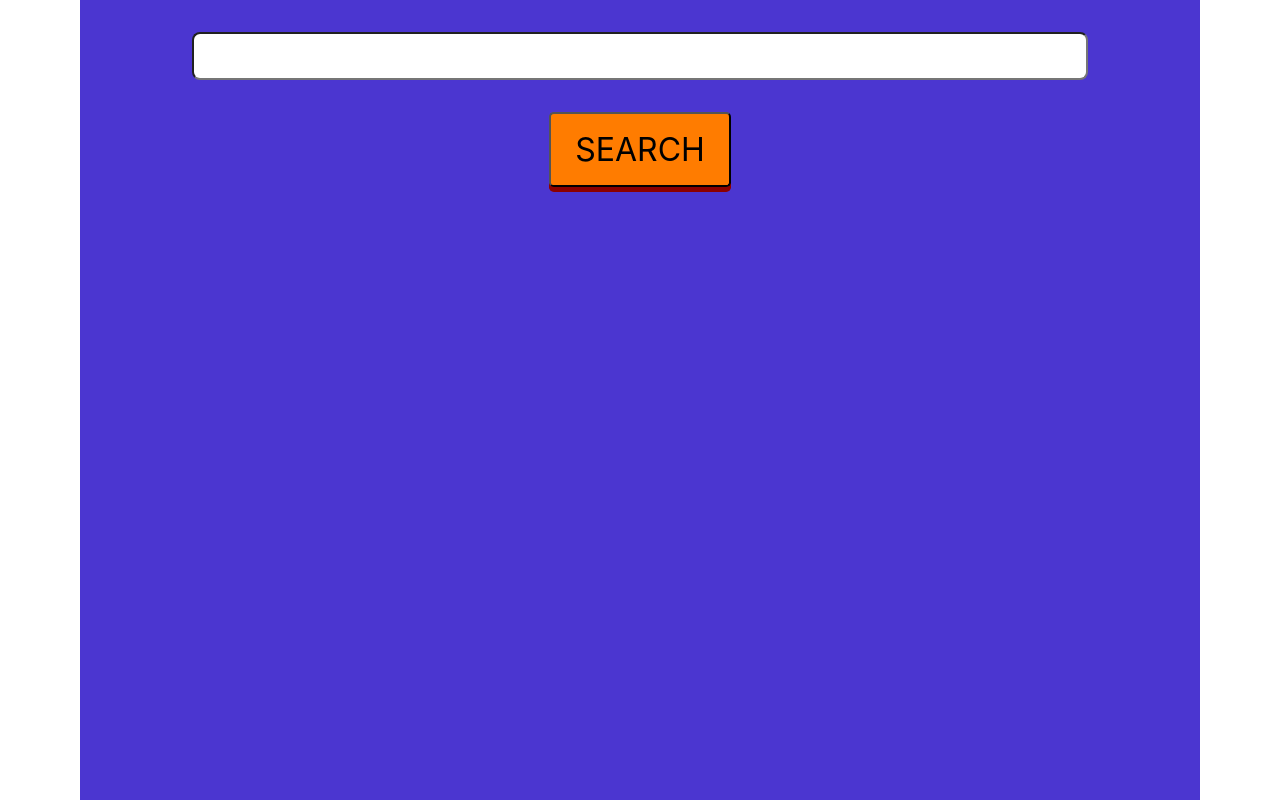
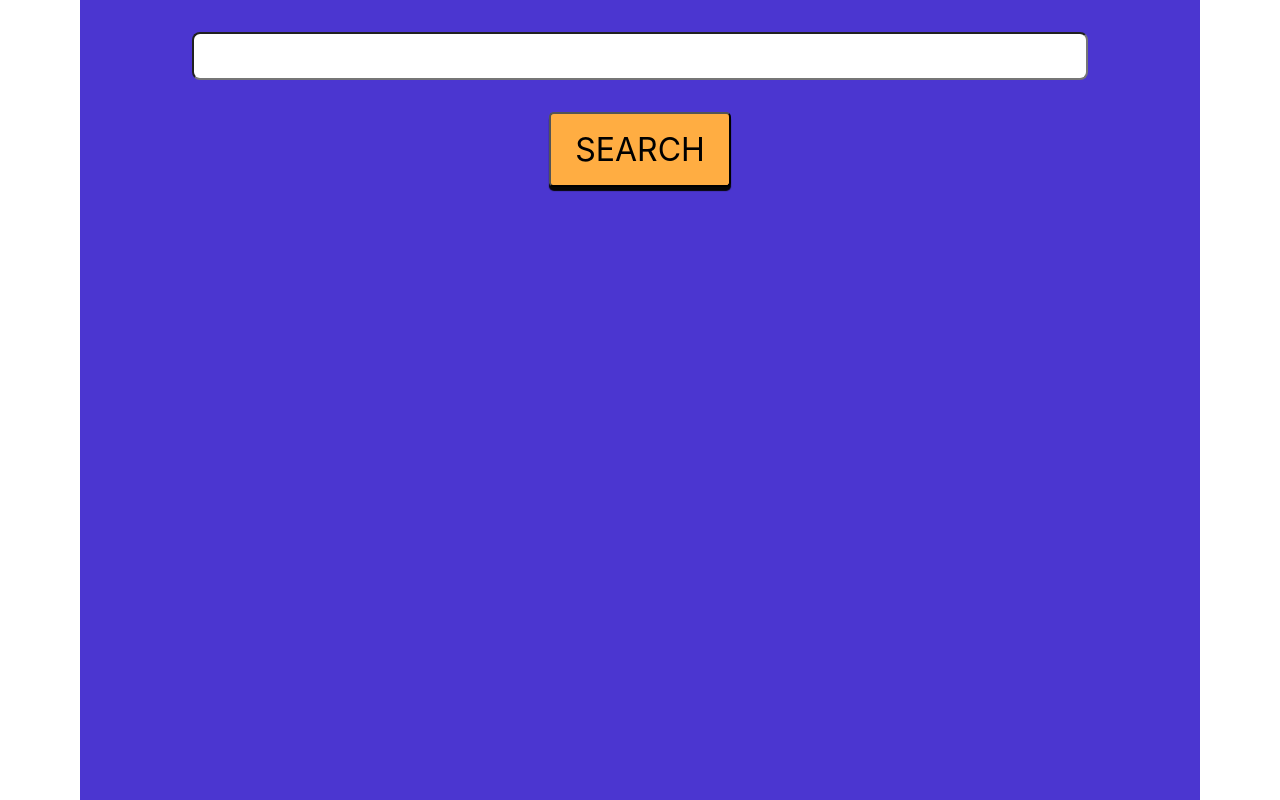
Before and after one commit to jkukavi/pdkstr, a React (Create React App) app in the folder client/: page / in a window 1280 px wide. Built offline with nearby package versions, Linux system fonts and the light colour scheme.

Commit message:
fix colors & layout shifts

```diff
--- a/client/src/App.css
+++ b/client/src/App.css
@@ -1,5 +1,6 @@
 body {
   margin: 0;
+  padding-left: calc(100vw - 100%);
 }
 
 p {
@@ -24,7 +25,6 @@ audio {
   display: flex;
   direction: column;
   align-content: space-between;
-  width: 100vw;
   max-width: 1120px;
   min-height: 100vh;
   background-color: #4b36d0;
@@ -47,8 +47,8 @@ audio {
 }
 
 .button {
-  background-color: rgb(255 124 0);
-  box-shadow: 0 5px 0 darkred;
+  background-color: #ffad42;
+  box-shadow: 0px 4px 1px 0px #050505;
   color: rgb(0, 0, 0);
   padding: 0.5em 0.75em;
   position: relative;
@@ -61,15 +61,15 @@ audio {
   margin-top: 2rem;
   color: black;
   font-size: 2rem;
+  transition: transform 0.2s;
 }
 
 button:hover {
-  background-color: #ce0606;
   cursor: pointer;
 }
 
 button:active {
-  box-shadow: none;
+  box-shadow: 0px -1px 0px 0px #050505;
   top: 5px;
 }
 
@@ -186,7 +186,7 @@ a:active {
   width: 16.6rem;
   margin: 0 0.3rem 1rem;
   padding: 0.3rem;
-  background-color: #c73d3d;
+  background-color: #d08d36;
   box-shadow: 1px 1px 1px 1px rgb(27 27 27);
   transition: transform 0.3s, box-shadow 0.3s;
   border-radius: 3px;
@@ -219,12 +219,14 @@ a:active {
 }
 
 .desc.title {
-  font-weight: bold;
+  font-weight: 600;
 }
 
 .desc.channelName {
+  max-width: 10rem;
   font-size: 0.8rem;
-  font-weight: 700;
+  font-weight: 600;
+  color: rgb(55 55 55);
 }
 
 .channelDesc {
--- a/client/src/App.js
+++ b/client/src/App.js
@@ -165,9 +165,9 @@ function App() {
                                   })`,
                                 }}
                               />
-                              <p className="desc channelName">
-                                {author?.name || "Name not found"}
-                              </p>
+                              <div className="desc channelName">
+                                <p>{author?.name || "Name not found"}</p>
+                              </div>
                             </div>
                             <p className="desc">
                               Views: {views || "Views not available"}
```
